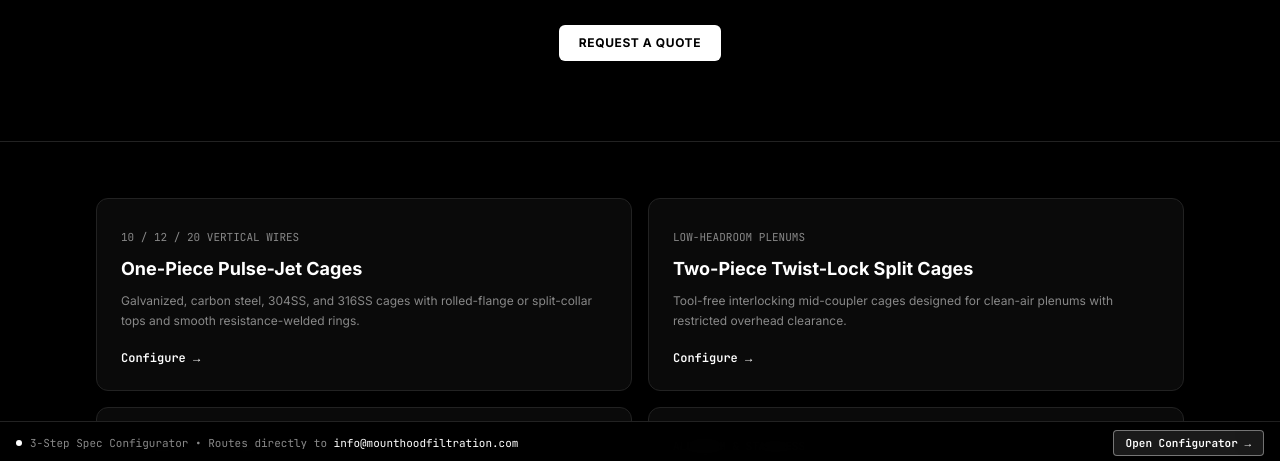
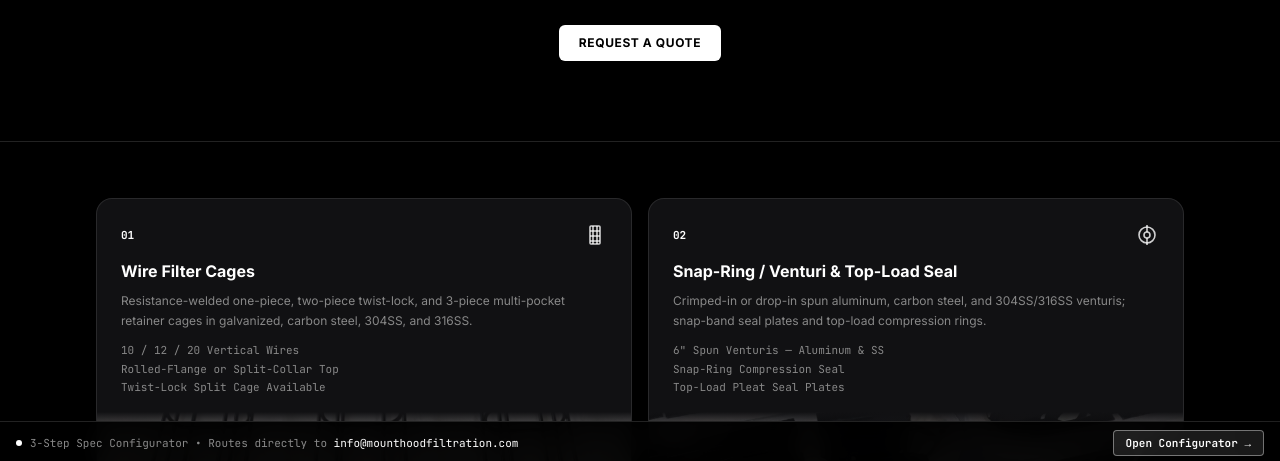
Before and after one commit to weltzienk/mounthoodfiltration-site, a plain HTML site: page index.html in a window 1280 px wide. Both pictures are taken after a click on the button "Cages & Venturis". Shown: the part 336-797 px from the top of the page. Drawn offline with nearby package versions, Linux system fonts and the light colour scheme.

Commit message:
Add filter cages and snap ring photos to Cages & Venturis page

```diff
--- a/index.html
+++ b/index.html
@@ -509,49 +509,67 @@
 
       <div class="mx-auto max-w-6xl px-4 py-14 sm:px-8">
         <div class="grid gap-4 sm:grid-cols-2">
-          <div class="flex flex-col justify-between rounded-xl border border-line bg-surface p-6">
-            <div>
-              <span class="font-mono text-[11px] text-muted uppercase">10 / 12 / 20 VERTICAL WIRES</span>
-              <h3 class="mt-2 text-lg font-bold text-white">One-Piece Pulse-Jet Cages</h3>
+
+          <!-- Card 1: Wire Filter Cages -->
+          <button onclick="openQuoteDrawer({ mode: 'cages', cageStyle: 'Wire Filter Cage' })" class="group min-h-[390px] flex flex-col justify-between overflow-hidden p-0 rounded-2xl border border-white/10 bg-[#111113] text-left transition hover:border-white">
+            <div class="p-6 pb-4">
+              <div class="flex items-center justify-between">
+                <span class="font-mono text-[11px] font-bold text-white">01</span>
+                <svg class="h-6 w-6 text-white/80" viewBox="0 0 24 24" fill="none" stroke="currentColor" stroke-width="1.6">
+                  <rect x="7" y="3" width="10" height="18" rx="1"/>
+                  <line x1="10" y1="3" x2="10" y2="21"/>
+                  <line x1="14" y1="3" x2="14" y2="21"/>
+                  <line x1="7" y1="8" x2="17" y2="8"/>
+                  <line x1="7" y1="13" x2="17" y2="13"/>
+                  <line x1="7" y1="18" x2="17" y2="18"/>
+                </svg>
+              </div>
+              <h3 class="mt-3 text-base font-bold text-white">Wire Filter Cages</h3>
               <p class="mt-2 text-xs leading-relaxed text-muted">
-                Galvanized, carbon steel, 304SS, and 316SS cages with rolled-flange or split-collar tops and smooth resistance-welded rings.
+                Resistance-welded one-piece, two-piece twist-lock, and 3-piece multi-pocket retainer cages in galvanized, carbon steel, 304SS, and 316SS.
               </p>
-            </div>
-            <button onclick="openQuoteDrawer({ mode: 'cages', cageStyle: 'One-Piece Pulse-Jet Cage' })" class="mt-5 text-left font-mono text-xs font-semibold text-white hover:underline">Configure &rarr;</button>
-          </div>
-
-          <div class="flex flex-col justify-between rounded-xl border border-line bg-surface p-6">
-            <div>
-              <span class="font-mono text-[11px] text-muted uppercase">LOW-HEADROOM PLENUMS</span>
-              <h3 class="mt-2 text-lg font-bold text-white">Two-Piece Twist-Lock Split Cages</h3>
+              <ul class="mt-3 space-y-0.5">
+                <li class="font-mono text-[11px] text-muted">10 / 12 / 20 Vertical Wires</li>
+                <li class="font-mono text-[11px] text-muted">Rolled-Flange or Split-Collar Top</li>
+                <li class="font-mono text-[11px] text-muted">Twist-Lock Split Cage Available</li>
+              </ul>
+            </div>
+            <div class="relative h-44 w-full overflow-hidden">
+              <img src="assets/images/filter-cages.jpg" alt="Wire filter cages" class="w-full h-full object-cover object-center group-hover:scale-105 group-hover:opacity-100 transition-all duration-500" style="opacity: 0.90; filter: contrast(104%) brightness(0.95);">
+              <div class="absolute inset-0 pointer-events-none" style="background: linear-gradient(to bottom, #111113 0%, rgba(17, 17, 19, 0.05) 20%, rgba(10, 10, 12, 0.12) 65%, rgba(10, 10, 12, 0.85) 100%);"></div>
+              <span class="absolute bottom-4 left-6 z-10 font-mono text-[11px] font-semibold text-white">Configure &rarr;</span>
+            </div>
+          </button>
+
+          <!-- Card 2: Snap-Ring / Venturi & Top-Load Seal -->
+          <button onclick="openQuoteDrawer({ mode: 'cages', cageStyle: 'Spun Venturis' })" class="group min-h-[390px] flex flex-col justify-between overflow-hidden p-0 rounded-2xl border border-white/10 bg-[#111113] text-left transition hover:border-white">
+            <div class="p-6 pb-4">
+              <div class="flex items-center justify-between">
+                <span class="font-mono text-[11px] font-bold text-white">02</span>
+                <svg class="h-6 w-6 text-white/80" viewBox="0 0 24 24" fill="none" stroke="currentColor" stroke-width="1.6">
+                  <circle cx="12" cy="12" r="8"/>
+                  <circle cx="12" cy="12" r="3"/>
+                  <line x1="12" y1="2" x2="12" y2="9"/>
+                  <line x1="12" y1="15" x2="12" y2="22"/>
+                </svg>
+              </div>
+              <h3 class="mt-3 text-base font-bold text-white">Snap-Ring / Venturi &amp; Top-Load Seal</h3>
               <p class="mt-2 text-xs leading-relaxed text-muted">
-                Tool-free interlocking mid-coupler cages designed for clean-air plenums with restricted overhead clearance.
+                Crimped-in or drop-in spun aluminum, carbon steel, and 304SS/316SS venturis; snap-band seal plates and top-load compression rings.
               </p>
-            </div>
-            <button onclick="openQuoteDrawer({ mode: 'cages', cageStyle: 'Two-Piece Twist-Lock Cage' })" class="mt-5 text-left font-mono text-xs font-semibold text-white hover:underline">Configure &rarr;</button>
-          </div>
-
-          <div class="flex flex-col justify-between rounded-xl border border-line bg-surface p-6">
-            <div>
-              <span class="font-mono text-[11px] text-muted uppercase">TWO-POCKET &amp; TRI-POCKET</span>
-              <h3 class="mt-2 text-lg font-bold text-white">3-Piece Multi-Pocket Retainer Cages</h3>
-              <p class="mt-2 text-xs leading-relaxed text-muted">
-                Modular 3-piece retainer frames engineered for Two-Pocket and Tri-Pocket envelope bags—faster to install than legacy extruded retainers.
-              </p>
-            </div>
-            <button onclick="openQuoteDrawer({ mode: 'cages', cageStyle: '3-Piece Multi-Pocket Retainer Cage' })" class="mt-5 text-left font-mono text-xs font-semibold text-white hover:underline">Configure &rarr;</button>
-          </div>
-
-          <div class="flex flex-col justify-between rounded-xl border border-line bg-surface p-6">
-            <div>
-              <span class="font-mono text-[11px] text-muted uppercase">ALUMINUM &amp; STAINLESS</span>
-              <h3 class="mt-2 text-lg font-bold text-white">6&quot; Spun Venturis</h3>
-              <p class="mt-2 text-xs leading-relaxed text-muted">
-                Crimped-in or drop-in spun aluminum, carbon steel, and 304SS/316SS venturis to amplify pulse-jet shockwave energy.
-              </p>
-            </div>
-            <button onclick="openQuoteDrawer({ mode: 'cages', cageStyle: 'Spun Venturis' })" class="mt-5 text-left font-mono text-xs font-semibold text-white hover:underline">Configure &rarr;</button>
-          </div>
+              <ul class="mt-3 space-y-0.5">
+                <li class="font-mono text-[11px] text-muted">6&quot; Spun Venturis — Aluminum &amp; SS</li>
+                <li class="font-mono text-[11px] text-muted">Snap-Ring Compression Seal</li>
+                <li class="font-mono text-[11px] text-muted">Top-Load Pleat Seal Plates</li>
+              </ul>
+            </div>
+            <div class="relative h-44 w-full overflow-hidden">
+              <img src="assets/images/filter-bags-snap-rings.jpg" alt="Snap-ring venturi and top-load seal" class="w-full h-full object-cover object-center group-hover:scale-105 group-hover:opacity-100 transition-all duration-500" style="opacity: 0.90; filter: contrast(104%) brightness(0.95);">
+              <div class="absolute inset-0 pointer-events-none" style="background: linear-gradient(to bottom, #111113 0%, rgba(17, 17, 19, 0.05) 20%, rgba(10, 10, 12, 0.12) 65%, rgba(10, 10, 12, 0.85) 100%);"></div>
+              <span class="absolute bottom-4 left-6 z-10 font-mono text-[11px] font-semibold text-white">Configure &rarr;</span>
+            </div>
+          </button>
+
         </div>
       </div>
     </section>
```
